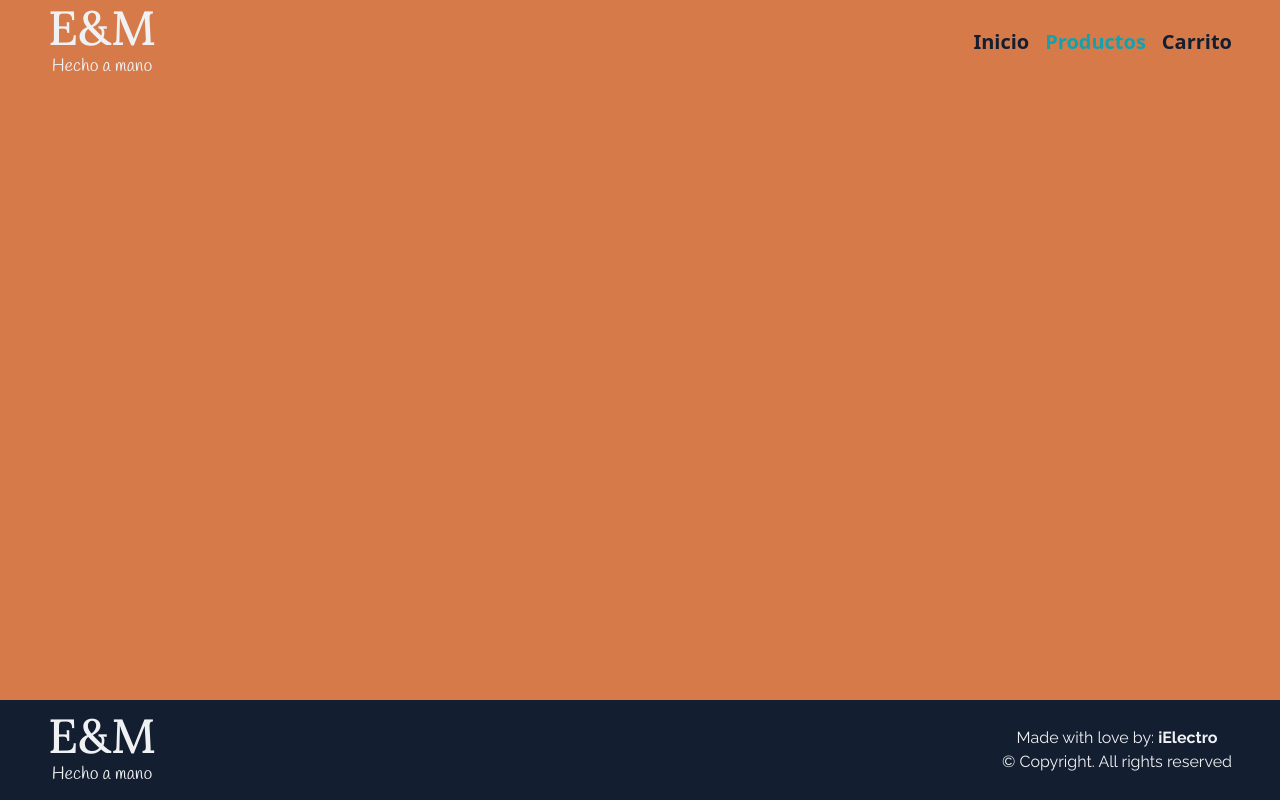
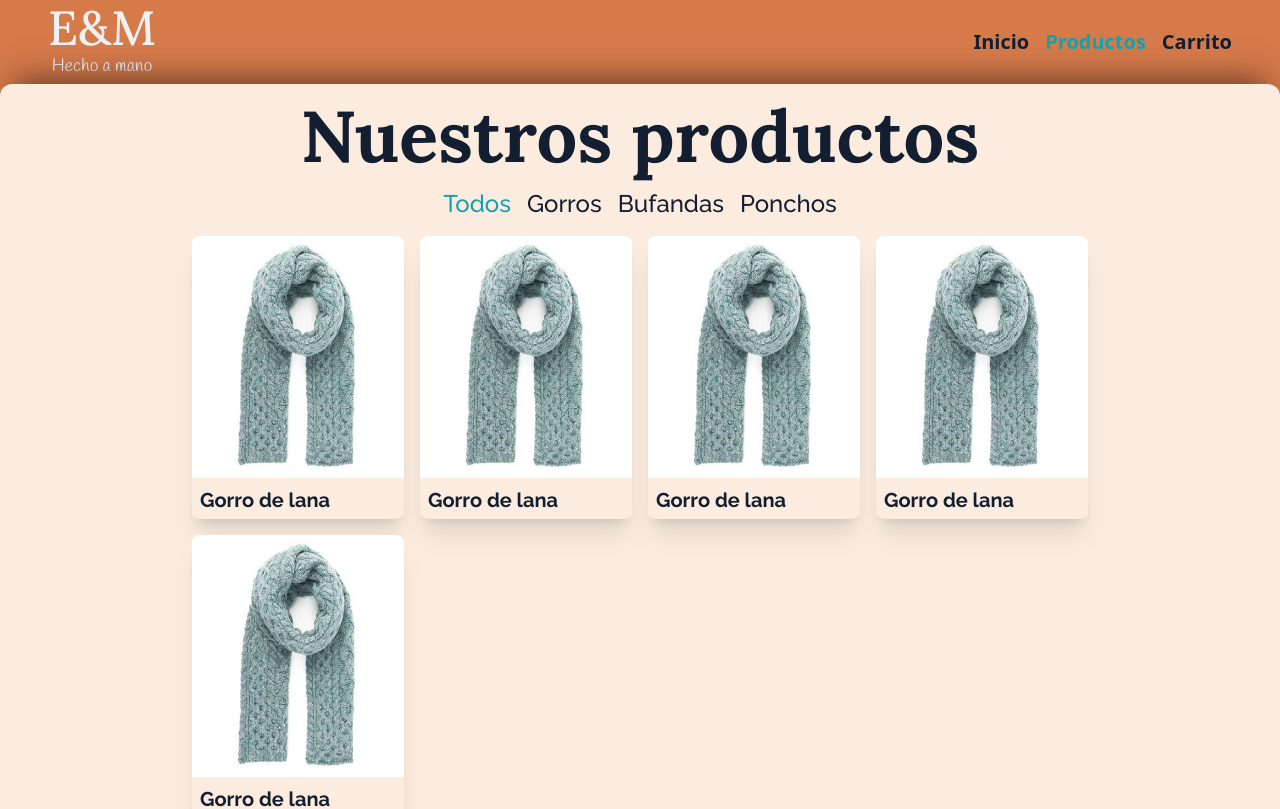
Before and after one commit to iElectro13/em-hechoamano, a React (Create React App) app: page /productos/todos in a window 1280 px wide. Shown: the top 809 px of the page. Built offline with nearby package versions, Linux system fonts and the light colour scheme.

Commit message:
Fixed routes problem

```diff
--- a/src/App.js
+++ b/src/App.js
@@ -2,7 +2,7 @@ import Footer from "./components/containers/Footer";
 import Navbar from "./components/containers/Navbar";
 import Landing from "./pages/Landing";
 import Products from "./pages/Products";
-import { Routes, Route } from 'react-router-dom'
+import { Routes, Route } from "react-router-dom";
 
 function App() {
     return (
@@ -10,7 +10,9 @@ function App() {
             <Navbar />
             <Routes>
                 <Route path="/" element={<Landing />} />
-        <Route path="/productos" element={<Products />} />
+                <Route path="/productos" element={<Products />}>
+                    <Route path="/productos/:category" element={<Products />} />
+                </Route>
             </Routes>
             <Footer />
         </div>
--- a/src/components/buttons/CategoryItem.js
+++ b/src/components/buttons/CategoryItem.js
@@ -1,8 +1,9 @@
 import React from 'react'
+import { NavLink } from 'react-router-dom'
 
-const CategoryItem = ( { text } ) => {
+const CategoryItem = ( { text, route } ) => {
   return (
-    <span className='hover:text-leaf-400 cursor-pointer md:text-2xl'>{text}</span>
+    <NavLink className={({isActive}) => 'hover:text-leaf-400 cursor-pointer md:text-2xl' + (isActive ? ' text-leaf-400' : '')} to={route}>{text}</NavLink>
   )
 }
 
--- a/src/components/buttons/GhostButton.js
+++ b/src/components/buttons/GhostButton.js
@@ -2,7 +2,7 @@ import React from 'react'
 
 const GhostButton = ({ text, children }) => {
   return (
-    <button className='bg-none border-2 border-orange-100 text-orange-100 py-1 w-full rounded-md hover:bg-gray-800 font-bold text-raleway flex justify-center items-center gap-4'>
+    <button className='bg-none border-2 border-orange-100 text-orange-100 py-1 w-full rounded-md hover:bg-gray-800 font-bold text-raleway flex justify-center items-center gap-4 active:scale-95'>
         {text}
         {children}
     </button>
--- a/src/components/buttons/NavItem.js
+++ b/src/components/buttons/NavItem.js
@@ -3,7 +3,7 @@ import { NavLink } from 'react-router-dom'
 
 const NavItem = ({ text, route }) => {
   return (
-    <NavLink className='text-gray-900 hover:text-leaf-400 cursor-pointer font-bold text-xl' to={route} activeClassName="active">
+    <NavLink className={({isActive}) => 'text-gray-900 hover:text-leaf-400 cursor-pointer font-bold text-xl' + (isActive ? ' text-leaf-400' : '')} to={route}>
       {text}
     </NavLink>
   )
--- a/src/components/cards/Product.js
+++ b/src/components/cards/Product.js
@@ -1,18 +1,30 @@
-import React from 'react'
+import React, { useEffect } from 'react'
 import GhostButton from '../buttons/GhostButton'
 import { FaShoppingCart } from "react-icons/fa"
+import { useLocation, useNavigate } from 'react-router-dom'
 
 
 const Product = () => {
+
+    const navigate = useNavigate()
+    const location = useLocation()
+
+    useEffect(()=> {
+        if(location.pathname === '/productos'){
+            navigate("/productos/todos")
+        }
+        console.log("hola2")
+    })
+
     return (
         <div className='relative group w-full aspect-[12/16] text-gray-900 font-raleway shadow-xl rounded-lg overflow-hidden hover:scale-105 transition-all'>
             <div className='flex-col justify-center items-center gap-4 p-4 absolute z-20 bg-gray-900/80 w-full h-full hidden group-hover:flex transition-all'>
-                <GhostButton text="Carrito">
+                <GhostButton text="Agregar a carrito">
                     <FaShoppingCart className='text-2xl'/>
                 </GhostButton>
-                <GhostButton text="Detalles"/>
+                <GhostButton text="Ver detalles"/>
             </div>
-            <div className='w-full bg-red-500 overflow-hidden'>
+            <div className='w-full overflow-hidden'>
                 <img className="h-full aspect-[14/16]" src={require('../../assets/1.jpeg')} alt="imagen" />
             </div>
             <div className='p-2 bg-none'>
--- a/src/components/containers/Categories.js
+++ b/src/components/containers/Categories.js
@@ -4,10 +4,10 @@ import CategoryItem from '../buttons/CategoryItem'
 const Categories = () => {
   return (
     <div className='flex justify-center items-center gap-4 text-gray-900 font-raleway font-medium '>
-        <CategoryItem text="Todos"/>
-        <CategoryItem text="Gorros"/>
-        <CategoryItem text="Bufandas"/>
-        <CategoryItem text="Ponchos"/>
+        <CategoryItem text="Todos" route="/productos/todos"/>
+        <CategoryItem text="Gorros" route="/productos/gorros"/>
+        <CategoryItem text="Bufandas" route="/productos/bufandas"/>
+        <CategoryItem text="Ponchos" route="/productos/ponchos"/>
 
 
     </div>
--- a/src/components/containers/Footer.js
+++ b/src/components/containers/Footer.js
@@ -8,7 +8,6 @@ const Footer = () => {
         <div className='flex flex-col items-center justify-center'>
             <span className='font-raleway'>Made with love by: <span className='font-bold'>iElectro</span></span>
             <span className='font-raleway'>&#169; Copyright. All rights reserved</span>
-
         </div>
     </footer>
   )
--- a/src/index.css
+++ b/src/index.css
@@ -35,8 +35,3 @@
         height: 84px;
     }
 }
-
-
-.active {
-    color: #13a2ad
-}
--- a/src/pages/Products.js
+++ b/src/pages/Products.js
@@ -1,9 +1,10 @@
-import React from 'react'
+import React, { useEffect } from 'react'
 import Categories from '../components/containers/Categories'
 import ProductCards from '../components/containers/ProductCards'
 import Section from '../components/containers/Section'
 
 const Products = () => {
+
   return (
     <Section title="Nuestros productos">
         <Categories />
```
Lines whose indentation alone changed are shown as unchanged.
